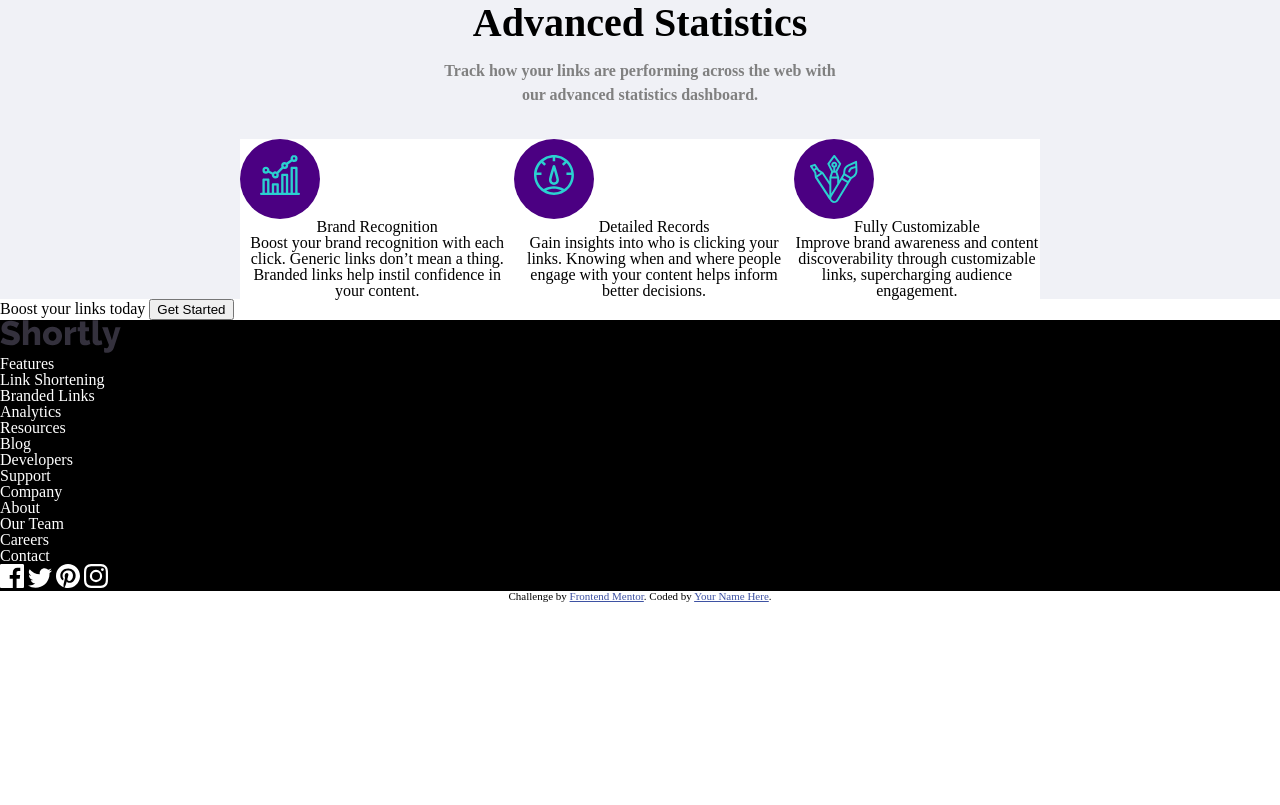
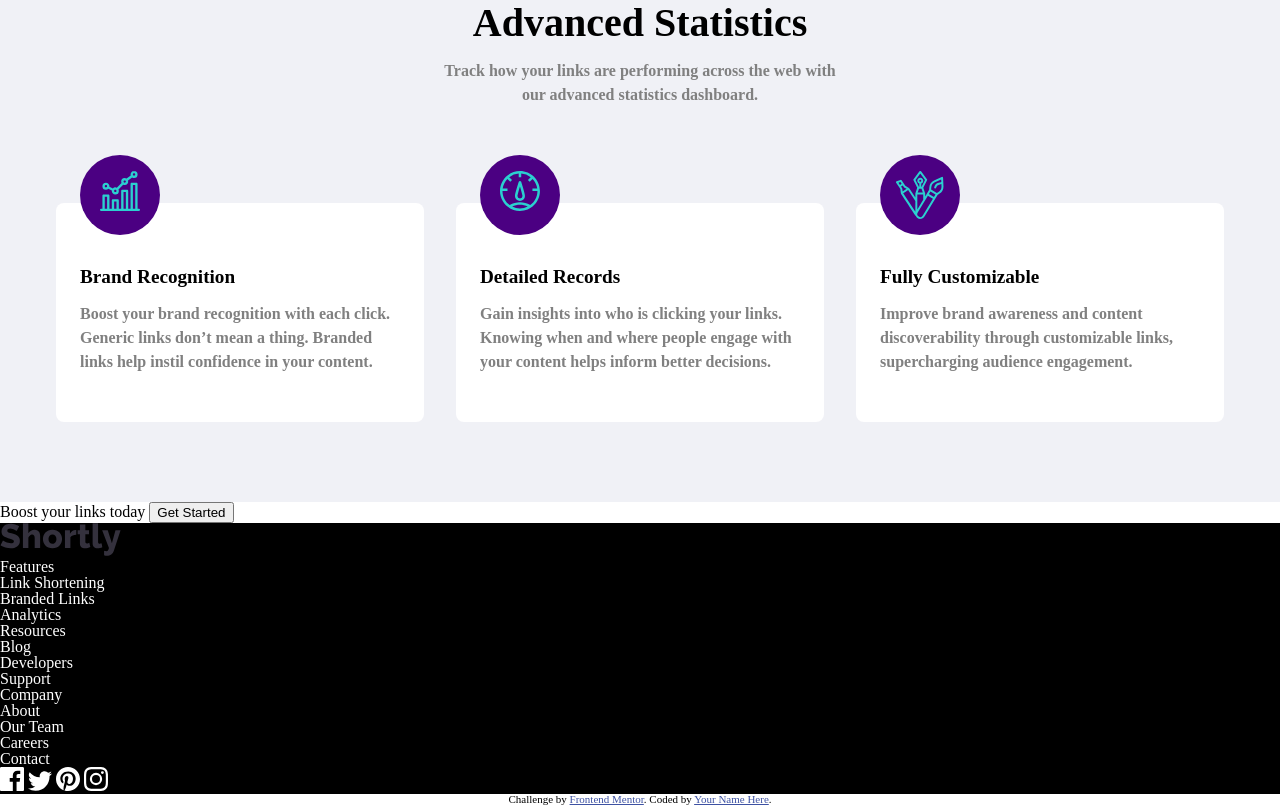
Before and after one commit to ckdtjs505/frontEnd-practice, a plain HTML site: page url-shortening-api-master/index.html in a window 1280 px wide. Shown: the part 1201-2006 px from the top of the page. Before the commit the page ends 1803 px from the top, so only its background shows below. Drawn offline with Linux system fonts and the light colour scheme.

Commit message:
Feat: design 추가

```diff
--- a/url-shortening-api-master/assets/main.css
+++ b/url-shortening-api-master/assets/main.css
@@ -230,13 +230,23 @@ section.main-body .explanation .explanation-header div {
   line-height: 1.5rem;
   font-weight: bold;
   color: gray;
-  margin-bottom: 2rem;
+  margin-bottom: 6rem;
 }
+
 section.main-body .explanation .explanation-content {
+  display: flex;
+  justify-content: center;
+  padding-bottom: 5rem;
+}
+
+section.main-body .explanation .explanation-content .explanation-data {
+  margin-right: 1rem;
+  margin-left: 1rem;
+  padding-left: 1.5rem;
+  padding-right: 1.5rem;
+  border-radius: 0.5rem;
   background-color: white;
-  display: flex;
-  width: 50rem;
-  margin: auto;
+  width: 20rem;
 }
 
 section.main-body .explanation .explanation-content .explanation-img {
@@ -244,14 +254,27 @@ section.main-body .explanation .explanation-content .explanation-img {
   height: 5rem;
   border-radius: 2.5rem;
   background-color: indigo;
+  margin-top: -3rem;
 }
 
 section.main-body .explanation .explanation-content .explanation-img img {
   margin-top: 1rem;
 }
 
-section.main-body .explanation .explanation-content .explanation-img img {
-  margin-top: 1rem;
+section.main-body .explanation .explanation-content .explanation-data h1 {
+  font-weight: 900;
+  font-size: 1.2rem;
+  text-align: left;
+  margin-top: 2rem;
+  margin-bottom: 1rem;
+}
+
+section.main-body .explanation .explanation-content .explanation-data h3 {
+  text-align: left;
+  line-height: 1.5rem;
+  font-weight: bold;
+  color: gray;
+  margin-bottom: 3rem;
 }
 
 @media screen and (max-width: 800px) {
--- a/url-shortening-api-master/index.html
+++ b/url-shortening-api-master/index.html
@@ -84,39 +84,39 @@
         </div>
 
         <div class="explanation-content">
-          <div class="brand">
+          <div class="explanation-data brand">
             <div class="explanation-img">
               <img src="./images/icon-brand-recognition.svg" />
             </div>
             <h1>Brand Recognition</h1>
-            <div>
+            <h3>
               Boost your brand recognition with each click. Generic links don’t
               mean a thing. Branded links help instil confidence in your
               content.
-            </div>
+            </h3>
           </div>
 
-          <div class="detailed">
+          <div class="explanation-data detailed">
             <div class="explanation-img">
               <img src="./images/icon-detailed-records.svg" />
             </div>
             <h1>Detailed Records</h1>
-            <div>
+            <h3>
               Gain insights into who is clicking your links. Knowing when and
               where people engage with your content helps inform better
               decisions.
-            </div>
+            </h3>
           </div>
 
-          <div class="fully">
+          <div class="explanation-data fully">
             <div class="explanation-img">
               <img src="./images/icon-fully-customizable.svg" />
             </div>
             <h1>Fully Customizable</h1>
-            <div>
+            <h3>
               Improve brand awareness and content discoverability through
               customizable links, supercharging audience engagement.
-            </div>
+            </h3>
           </div>
         </div>
       </div>
```
